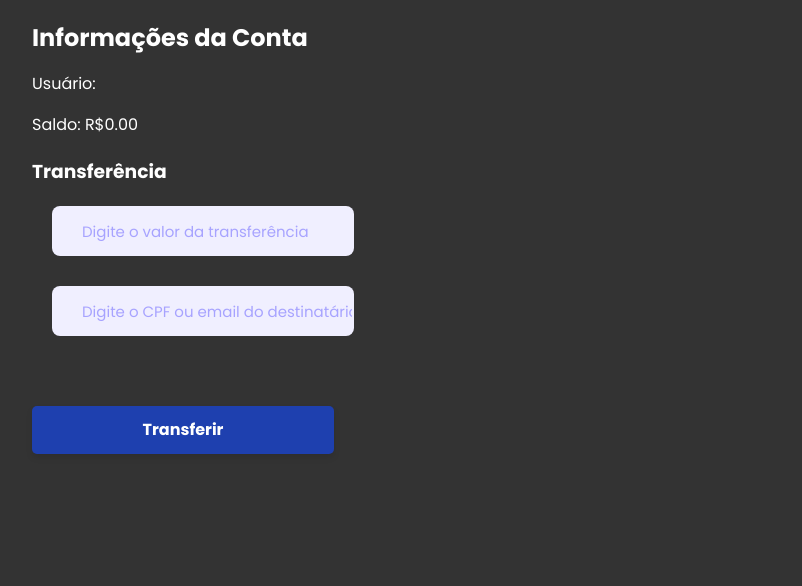
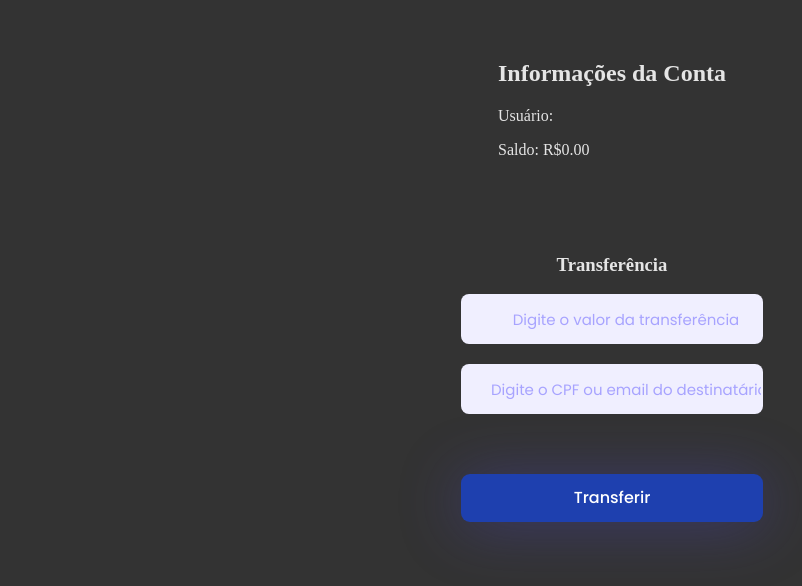
Before and after one commit to XuanDeveloper/Naut-Bank, a React (Vite) app in the folder Front-end/: page /home in a window 1280 px wide. Shown: the top 586 px of the page, without its empty margins (28-830 px from the left). Built offline with nearby package versions, Linux system fonts and the light colour scheme.

Commit message:
Alter CSS

```diff
--- a/Front-end/src/Pages/Home/home.css
+++ b/Front-end/src/Pages/Home/home.css
@@ -1,66 +1,21 @@
-body {
-    font-family: 'Poppins', sans-serif;
-    background-color: #333;
-    color: #ffffff;
-}
+.home-container {
+    display: flex;
+    flex-direction: column;
+    align-items: center;
+    margin: 20px;
+  }
 
-div {
-    margin: 20px;
-}
+  .account-info {
+    padding: 20px;
+    margin-bottom: 20px;
+  }
 
-h2, h3 {
-    margin-bottom: 10px;
-    color: #ffffff;
-}
+  .transfer-section {
+    padding: 20px;
+    text-align: center;
+  }
 
-input {
-    background-color: #F0EFFF;
-    border-radius: 8px;
-    border: 0px;
-    width: 270px;
-    height: 48px;
-    padding-left: 30px;
-    font-family: 'Poppins';
-    font-style: normal;
-    font-weight: 400;
-    font-size: 15px;
-    line-height: 22px;
-    margin-bottom: 10px; /* Adicionado para espaçamento entre os inputs */
-}
-
-input::placeholder {
-    color: #A7A3FF;
-}
-
-@media (max-width: 600px) {
-    input {
-        width: 100%;
-    }
-}
-
-.botao {
-    background-color: #1E40AF;
-    color: white;
-    border: none;
-    border-radius: 5px;
-    padding: 10px 20px;
-    cursor: pointer;
-    font-size: 16px;
-    font-weight: bold;
-    transition: background-color 0.3s ease; /* Adiciona uma transição suave na mudança de cor */
-
-    /* Adiciona efeito de sombra quando hover */
-    box-shadow: 0 4px 6px rgba(0, 0, 0, 0.1);
-}
-
-.botao:hover {
-    background-color: #0D2767; /* Cor alterada no hover */
-}
-
-.mensagem-sucesso {
-    color: #008000;
-}
-
-.mensagem-erro {
-    color: #FF0000;
-}
+  input {
+    width: 100%;
+    text-align: center;
+  }
```
